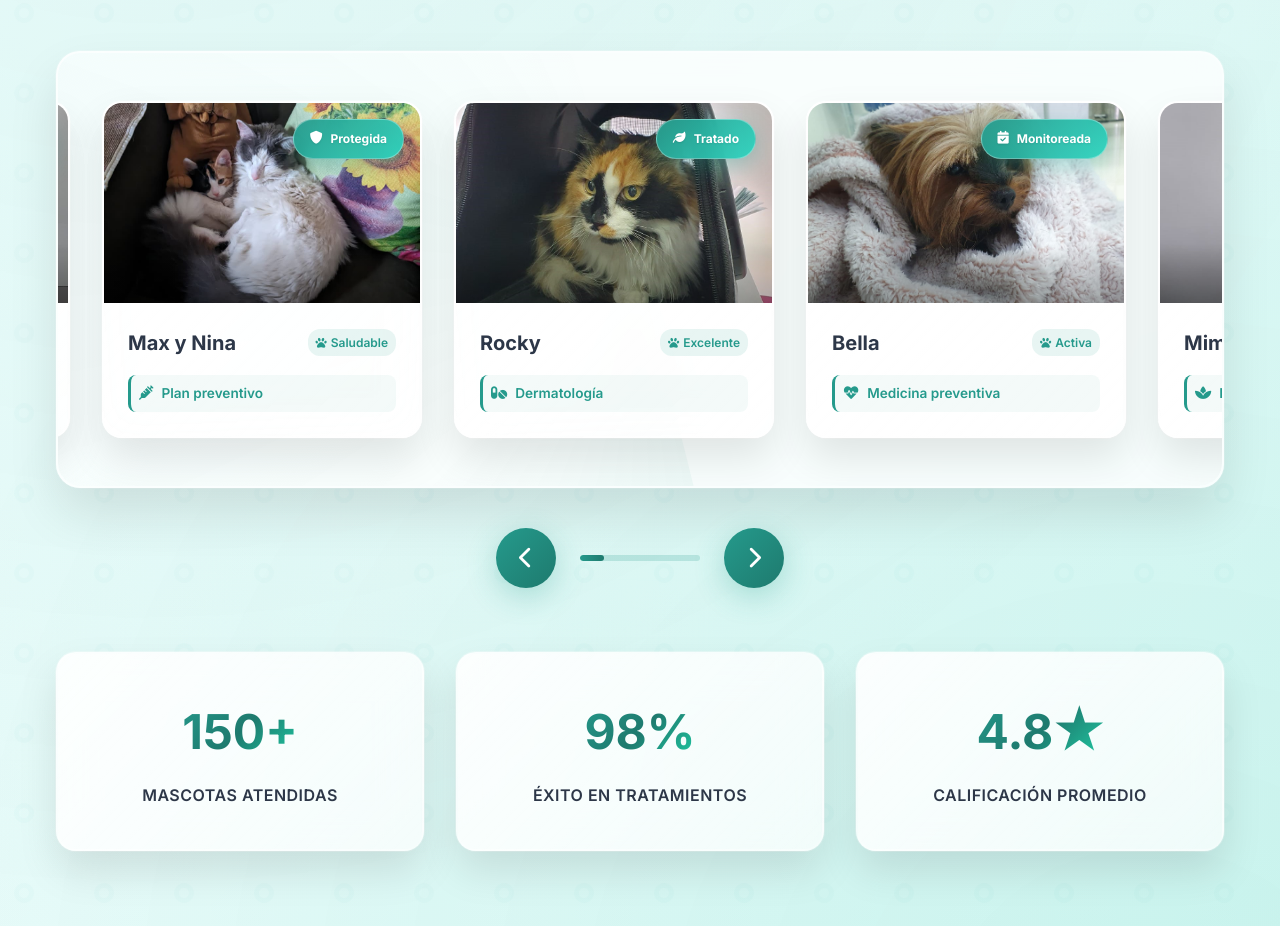
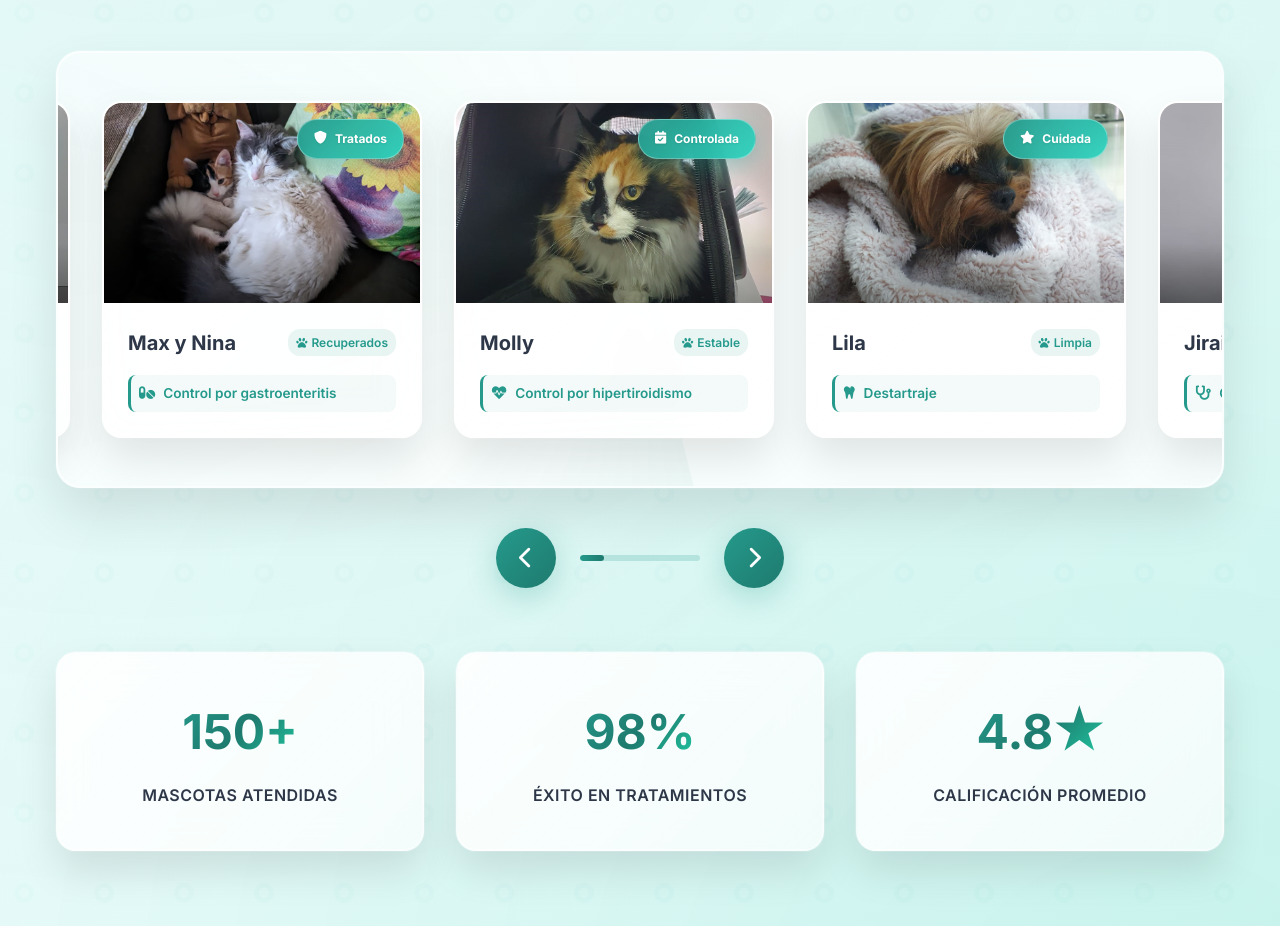
Before and after one commit to Ketbome/guppy-vet, an Astro site: page / in a window 1280 px wide. Shown: the part 4620-5546 px from the top of the page. Built offline with nearby package versions, Linux system fonts and the light colour scheme; Astro itself is replaced by a stand-in of ours.

Commit message:
Update client information in HappyClients section for accuracy and consistency

```diff
--- a/src/components/sections/HappyClients.astro
+++ b/src/components/sections/HappyClients.astro
@@ -6,73 +6,73 @@ const clients = [
 		name: "Guppy",
 		image: "/cliente-mascota.jpeg",
 		status: "Saludable",
-		treatment: "Cirugía ortopédica",
+		treatment: "Control sano y castración",
 		treatmentIcon: "fa-stethoscope",
-		badgeText: "Recuperado",
+		badgeText: "Atendido",
 		badgeIcon: "fa-heart"
 	},
 	{
 		name: "Max y Nina",
 		image: "/cliente-mascota-2.jpeg",
-		status: "Saludable",
-		treatment: "Plan preventivo",
-		treatmentIcon: "fa-syringe",
-		badgeText: "Protegida",
+		status: "Recuperados",
+		treatment: "Control por gastroenteritis",
+		treatmentIcon: "fa-pills",
+		badgeText: "Tratados",
 		badgeIcon: "fa-shield-alt"
 	},
 	{
-		name: "Rocky",
+		name: "Molly",
 		image: "/cliente-mascota-3.jpeg",
-		status: "Excelente",
-		treatment: "Dermatología",
-		treatmentIcon: "fa-pills",
-		badgeText: "Tratado",
-		badgeIcon: "fa-leaf"
-	},
-	{
-		name: "Bella",
-		image: "/cliente-mascota-4.jpeg",
-		status: "Activa",
-		treatment: "Medicina preventiva",
+		status: "Estable",
+		treatment: "Control por hipertiroidismo",
 		treatmentIcon: "fa-heartbeat",
-		badgeText: "Monitoreada",
+		badgeText: "Controlada",
 		badgeIcon: "fa-calendar-check"
 	},
 	{
-		name: "Mimi",
-		image: "/cliente-mascota-5.jpeg",
-		status: "Elegante",
-		treatment: "Estética felina",
-		treatmentIcon: "fa-spa",
+		name: "Lila",
+		image: "/cliente-mascota-4.jpeg",
+		status: "Limpia",
+		treatment: "Destartraje",
+		treatmentIcon: "fa-tooth",
 		badgeText: "Cuidada",
-		badgeIcon: "fa-cut"
-	},
-	{
-		name: "Thor",
-		image: "/cliente-mascota-6.jpeg",
-		status: "Fuerte",
-		treatment: "Rehabilitación",
-		treatmentIcon: "fa-dumbbell",
-		badgeText: "Recuperado",
-		badgeIcon: "fa-running"
-	},
-	{
-		name: "Coco",
-		image: "/cliente-mascota-7.jpeg",
-		status: "Próspero",
-		treatment: "Medicina exótica",
-		treatmentIcon: "fa-microscope",
-		badgeText: "Especial",
 		badgeIcon: "fa-star"
 	},
 	{
-		name: "Nala",
+		name: "Jiraiya",
+		image: "/cliente-mascota-5.jpeg",
+		status: "Recuperado",
+		treatment: "Castración",
+		treatmentIcon: "fa-stethoscope",
+		badgeText: "Operado",
+		badgeIcon: "fa-check"
+	},
+	{
+		name: "Blue",
+		image: "/cliente-mascota-6.jpeg",
+		status: "Protegido",
+		treatment: "Control sano y vacunas",
+		treatmentIcon: "fa-syringe",
+		badgeText: "Vacunado",
+		badgeIcon: "fa-shield-alt"
+	},
+	{
+		name: "Polly",
+		image: "/cliente-mascota-7.jpeg",
+		status: "Saludable",
+		treatment: "Control sano y vacunas",
+		treatmentIcon: "fa-syringe",
+		badgeText: "Protegida",
+		badgeIcon: "fa-heart"
+	},
+	{
+		name: "Simón",
 		image: "/cliente-mascota-8.jpeg",
-		status: "Atlética",
-		treatment: "Nutrición clínica",
-		treatmentIcon: "fa-apple-alt",
-		badgeText: "En forma",
-		badgeIcon: "fa-weight"
+		status: "Recuperado",
+		treatment: "Tratamiento parvovirus",
+		treatmentIcon: "fa-medkit",
+		badgeText: "Curado",
+		badgeIcon: "fa-trophy"
 	}
 ];
 ---
```
